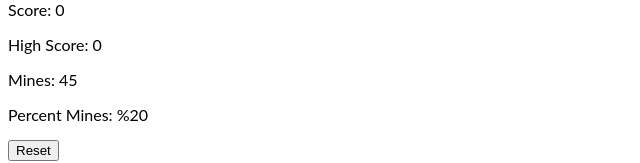
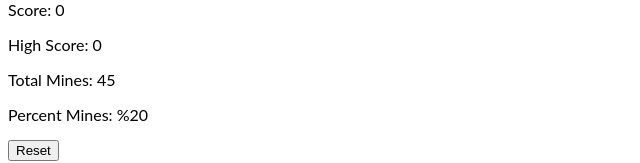
Before and after one commit to jhumfreez/MineSweeper, an Angular app: page / in a window 1280 px wide. Shown: the part 542-705 px from the top of the page, without its empty margins (0-640 px from the left). Built offline with nearby package versions, Linux system fonts and the light colour scheme.

Commit message:
1 file modified

```diff
--- a/src/app/app.component.html
+++ b/src/app/app.component.html
@@ -23,7 +23,7 @@
 
 <p>Score: {{ board.score }}</p>
 <p>High Score: {{ highScore }}</p>
-<p>Mines: {{ board.realMineCount }}</p>
+<p>Total Mines: {{ board.realMineCount }}</p>
 <p>Percent Mines: %{{ board.percentMined }}</p>
 <!-- FOR DEBUGGING -->
 <!-- <p>Percent Mines: %{{ board.percentMined }} (Max allowed: %{{maxMinePercentage * 100}})</p> -->
```
